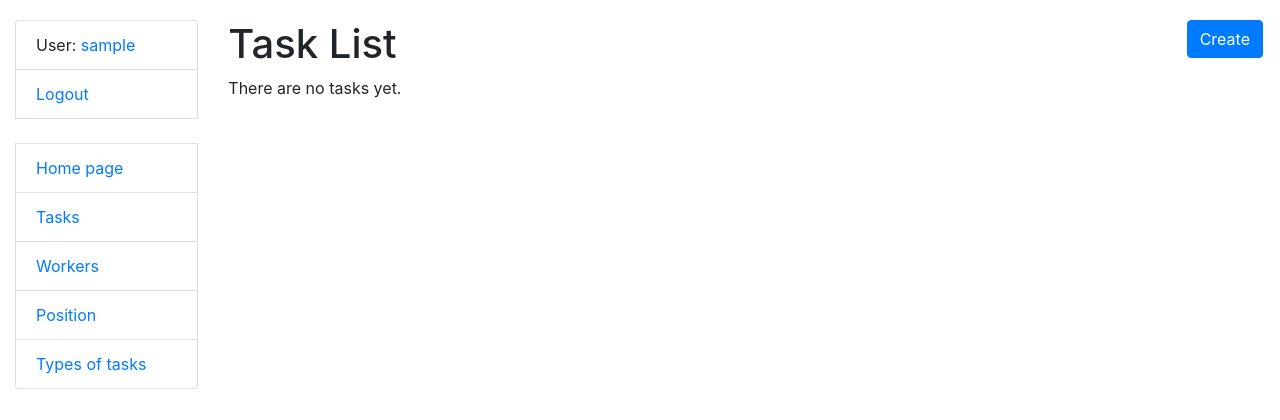
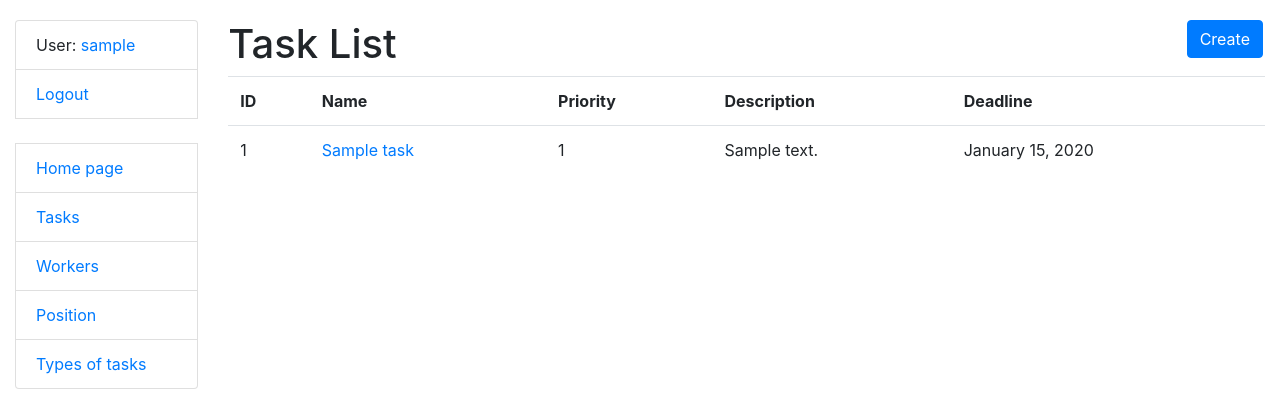
Before and after one commit to loplicat/it-company-task-manager, a Django app: page /tasks/ in a window 1280 px wide. Shown: the top 420 px of the page. Run offline with Django 5.2, Linux system fonts and the light colour scheme; a user stored in the database is signed in; tables that the repository leaves empty hold one stand-in row (values such as "Sample post").

Commit message:
Fix name of list

```diff
--- a/templates/task_manager/task_list.html
+++ b/templates/task_manager/task_list.html
@@ -8,7 +8,7 @@
     </a>
   </h1>
 
-  {% if task_type_list %}
+  {% if task_list %}
     <table class="table">
       <tr>
         <th>ID</th>
```
